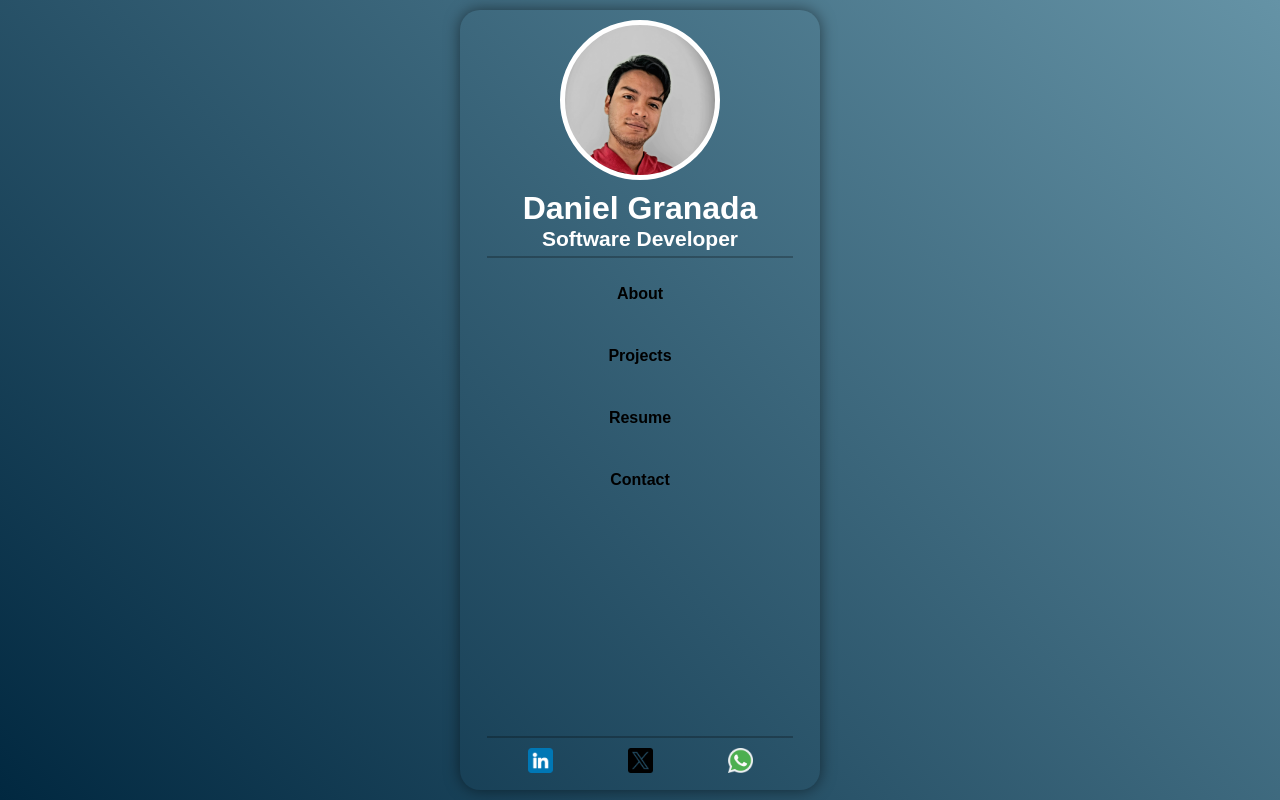
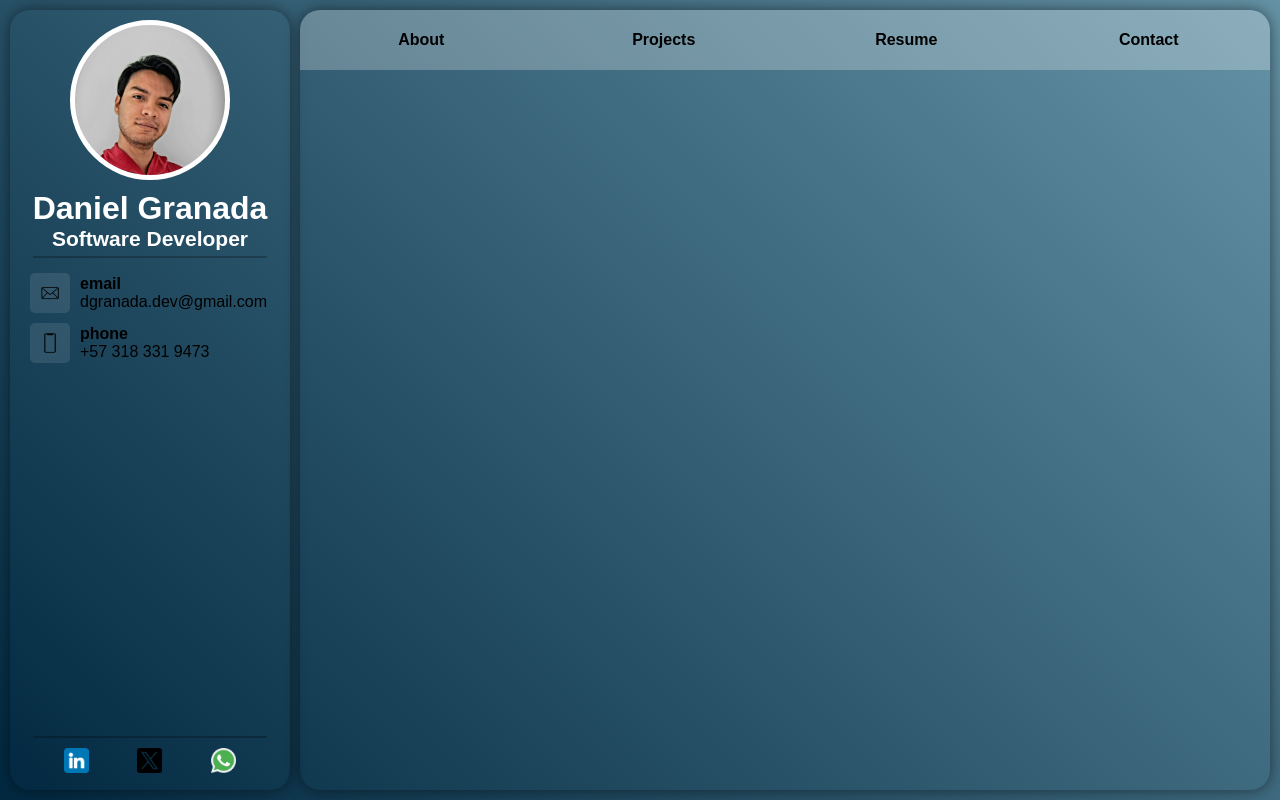
Before and after one commit to JdanielGA/JdanielGA.github.io, a plain HTML site: page index.html in a window 1280 px wide. Drawn offline with Linux system fonts and the light colour scheme.

Commit message:
720 resolution added

```diff
--- a/css/home.css
+++ b/css/home.css
@@ -106,6 +106,10 @@ html {
     transform: scale(0.99);
 }
 
+.contactbar-contactinfo {
+    display: none;
+}
+
 .contactbar-footer {
     width: 100%;
     height: 3.7rem;
@@ -133,3 +137,7 @@ html {
     width: 2.5rem;
     height: 2.5rem;
 }
+
+.second-container {
+    display: none;
+}
--- /dev/null
+++ b/css/home_720.css
@@ -0,0 +1,87 @@
+.container {
+    justify-content: flex-start;
+}
+
+.contactbar {
+    width: 28rem;
+}
+
+.contactbar-navbar {
+    display: none;
+}
+
+.contactbar-contactinfo {
+    width: 100%;
+    padding: 1rem 1rem;
+    flex-grow: 1;
+    display: flex;
+    flex-direction: column;
+    font-size: 2rem;
+}
+
+.second-container {
+    height: 100%;
+    margin-left: 1rem;
+    flex-grow: 1;
+    display: flex;
+    flex-direction: column;
+    align-items: start;
+    border-radius: 2rem;
+    box-shadow: 0 0 1.5rem rgba(0, 0, 0, 0.5);
+}
+
+.contactbar-pic {
+    width: 4rem;
+    height: 4rem;
+    margin-right: 1rem;
+    display: flex;
+    justify-content: center;
+    align-items: center;
+    background-color: rgba(255, 255, 255, 0.1);
+    border-radius: 0.5rem;
+}
+
+.contactbar-contactinfo img {
+    width: 2rem;
+    height: 2rem;
+}
+
+.contactbar-contactinfo__item {
+    display: flex;
+    align-items: center;
+    margin-bottom: 1rem;
+}
+
+.contactinfo-text {
+    font-size: 1.6rem;
+}
+
+.second-container__navbar {
+    width: 100%;
+    height: 6rem;
+    display: flex;
+    flex-direction: row;
+    justify-content: space-evenly;
+    align-items: center;
+    border-top-left-radius: 2rem;
+    border-top-right-radius: 2rem;
+    background-color: rgba(255, 255, 255, 0.25);
+}
+
+.second-container__navbar__button {
+    width: 100%;
+    height: 100%;
+    display: flex;
+    justify-content: center;
+    align-items: center;
+}
+
+.second-container__navbar__button button {
+    width: 100%;
+    height: 100%;
+    font-size: 1.6rem;
+    font-weight: bold;
+    border: none;
+    border-radius: 1rem;
+    background: none;
+}
--- a/index.html
+++ b/index.html
@@ -5,6 +5,7 @@
     <meta name="viewport" content="width=device-width, initial-scale=1.0">
     <title>JDaniel: Home page</title>
     <link rel="stylesheet" href="css/home.css">
+    <link rel="stylesheet" href="css/home_720.css" media="screen and (min-width: 720px)">
 </head>
 <body>
     <div class="container">
@@ -42,6 +43,26 @@
                     </button>
                 </div>
             </nav>
+            <div class="contactbar-contactinfo">
+                <div class="contactbar-contactinfo__item">
+                    <div class="contactbar-pic">
+                        <img src="/images/icons/email.png" alt="email-icon">
+                    </div>
+                    <div class="contactinfo-text">
+                        <h4>email</h4>
+                        <span>dgranada.dev@gmail.com</span>
+                    </div>
+                </div>
+                <div class="contactbar-contactinfo__item">
+                    <div class="contactbar-pic">
+                        <img src="/images/icons/cellphone.png" alt="cellphone-icon">
+                    </div>
+                    <div class="contactinfo-text">
+                        <h4>phone</h4>
+                        <span>+57 318 331 9473</span>
+                    </div>
+                </div>
+            </div>
             <div class="contactbar-divider"></div>
             <footer class="contactbar-footer">
                 <ul class="contactbar-footer__networks">
@@ -69,6 +90,31 @@
                 </ul>
             </footer>
         </div>
+        <div class="second-container">
+            <nav class="second-container__navbar">
+                <div class="second-container__navbar__button">
+                    <button>
+                        About
+                    </button>
+                </div>
+                <div class="second-container__navbar__button">
+                    <button>
+                        Projects
+                    </button>
+                </div>
+                <div class="second-container__navbar__button">
+                    <button>
+                        Resume
+                    </button>
+                </div>
+                <div class="second-container__navbar__button">
+                    <button>
+                        Contact
+                    </button>
+                </div>
+            </nav>
+        </div>
+
     </div>
 </body>
 </html>
```
Also changed, not shown: images/icons/cellphone.png (added), images/icons/email.png (added).
